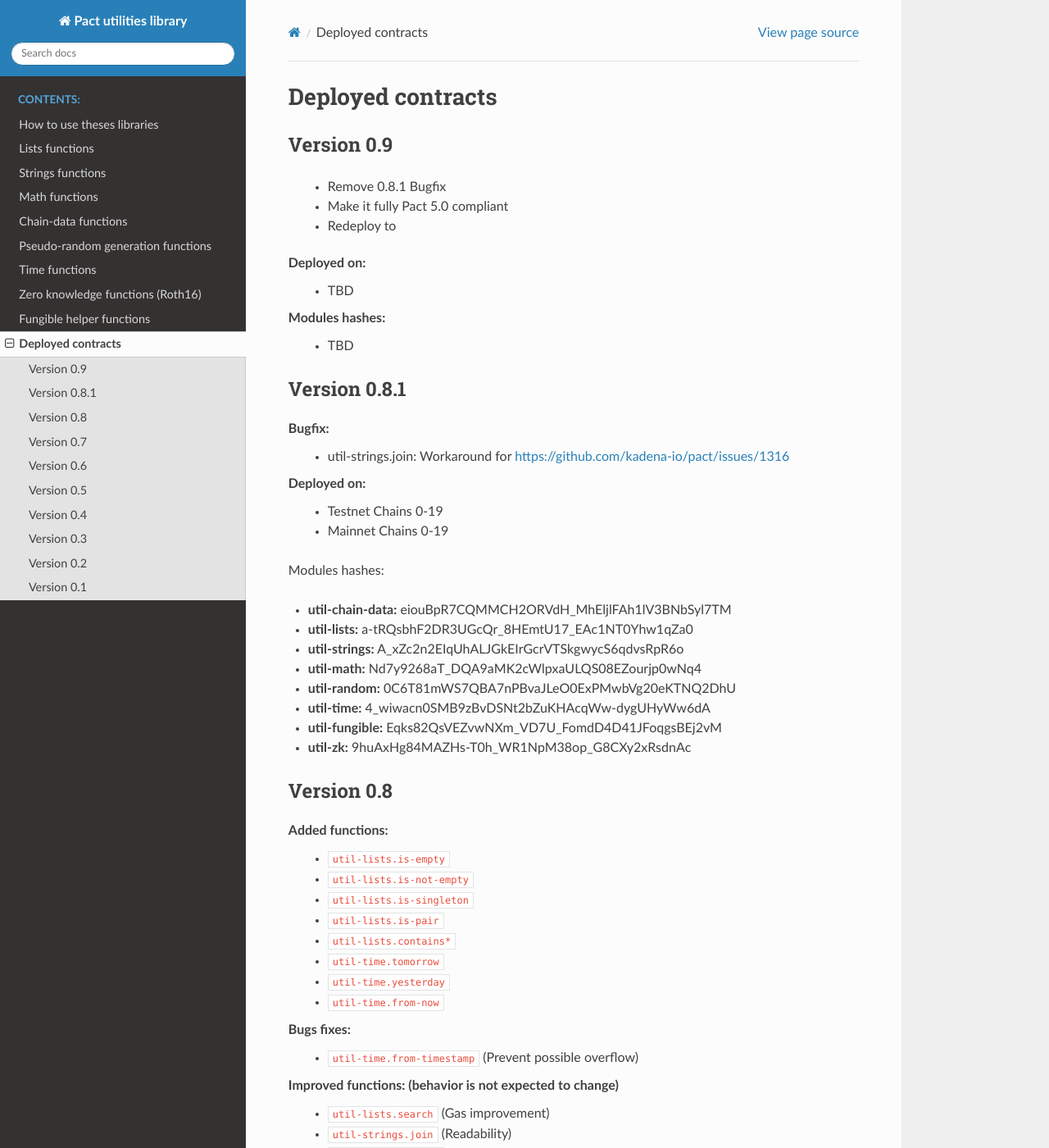
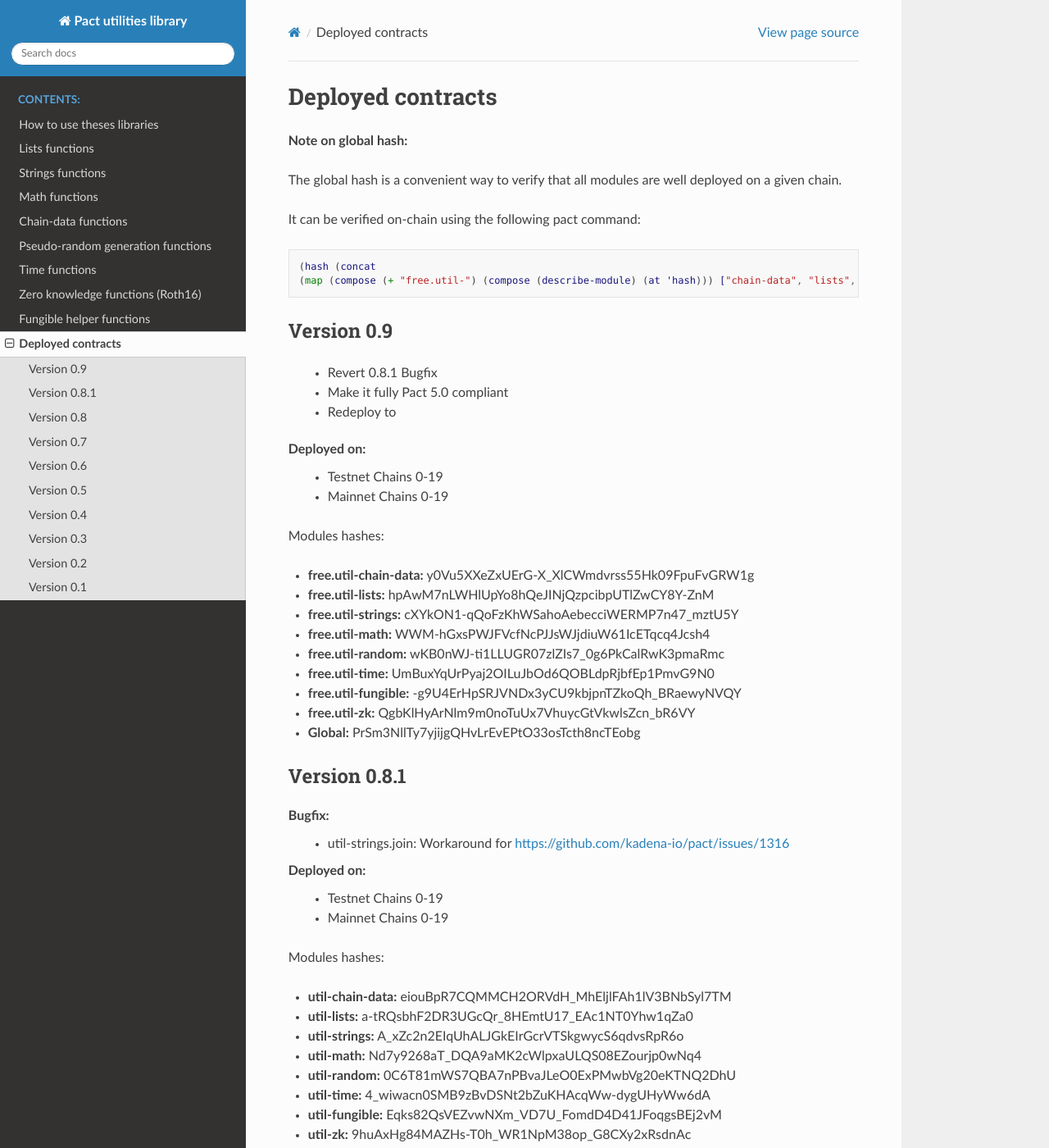
Before and after one commit to CryptoPascal31/pact-util-lib, a Sphinx documentation site: the page built from docs/source/deployed.rst, in a window 1280 px wide and 1400 px high. Shown: the whole window at 82% size. Built offline with Sphinx 7.4.7 and the Read the Docs theme 3.1.0, drawn with Linux system fonts in a browser that asks for light colours.

Commit message:
Update doc with deployment data

```diff
--- a/docs/source/deployed.rst
+++ b/docs/source/deployed.rst
@@ -1,17 +1,39 @@
 Deployed contracts
 ==================
 
+**Note on global hash:**
+
+The global hash is a convenient way to verify that all modules are well deployed on a given chain.
+
+It can be verified on-chain using the following pact command:
+
+.. code:: lisp
+
+  (hash (concat
+  (map (compose (+ "free.util-") (compose (describe-module) (at 'hash))) ["chain-data", "lists", "strings", "math", "random", "time", "fungible", "zk"])))
+
+
 Version 0.9
 ~~~~~~~~~~~
-  * Remove 0.8.1 Bugfix
+  * Revert 0.8.1 Bugfix
   * Make it fully Pact 5.0 compliant
   * Redeploy to
 
 Deployed on:
-  * TBD
+  * Testnet Chains 0-19
+  * Mainnet Chains 0-19
 
 Modules hashes:
-  * TBD
+
+* **free.util-chain-data:** y0Vu5XXeZxUErG-X_XlCWmdvrss55Hk09FpuFvGRW1g
+* **free.util-lists:**      hpAwM7nLWHlUpYo8hQeJINjQzpcibpUTlZwCY8Y-ZnM
+* **free.util-strings:**    cXYkON1-qQoFzKhWSahoAebecciWERMP7n47_mztU5Y
+* **free.util-math:**       WWM-hGxsPWJFVcfNcPJJsWJjdiuW61IcETqcq4Jcsh4
+* **free.util-random:**     wKB0nWJ-ti1LLUGR07zlZIs7_0g6PkCalRwK3pmaRmc
+* **free.util-time:**       UmBuxYqUrPyaj2OILuJbOd6QOBLdpRjbfEp1PmvG9N0
+* **free.util-fungible:**   -g9U4ErHpSRJVNDx3yCU9kbjpnTZkoQh_BRaewyNVQY
+* **free.util-zk:**         QgbKlHyArNlm9m0noTuUx7VhuycGtVkwlsZcn_bR6VY
+* **Global:**               PrSm3NllTy7yjijgQHvLrEvEPtO33osTcth8ncTEobg
 
 
 Version 0.8.1
```
